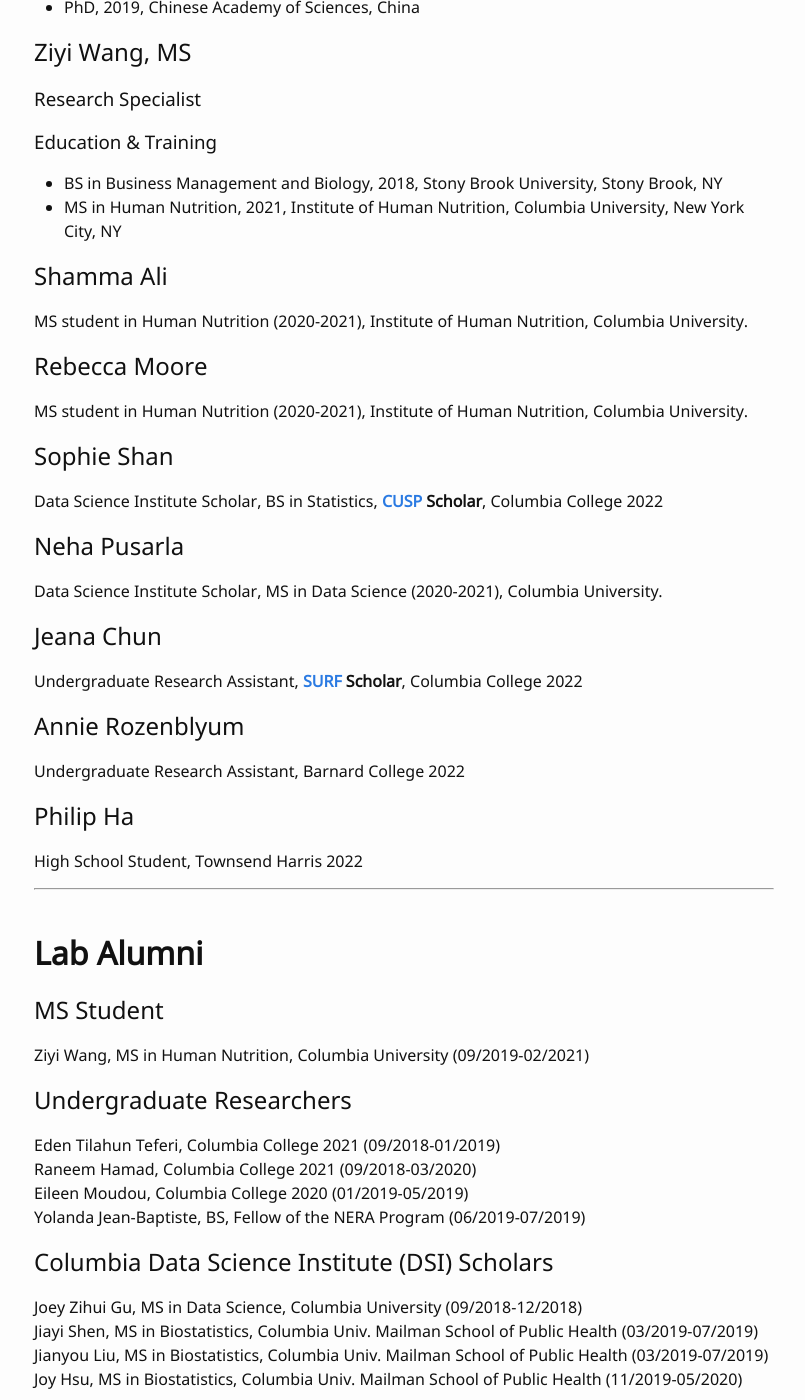
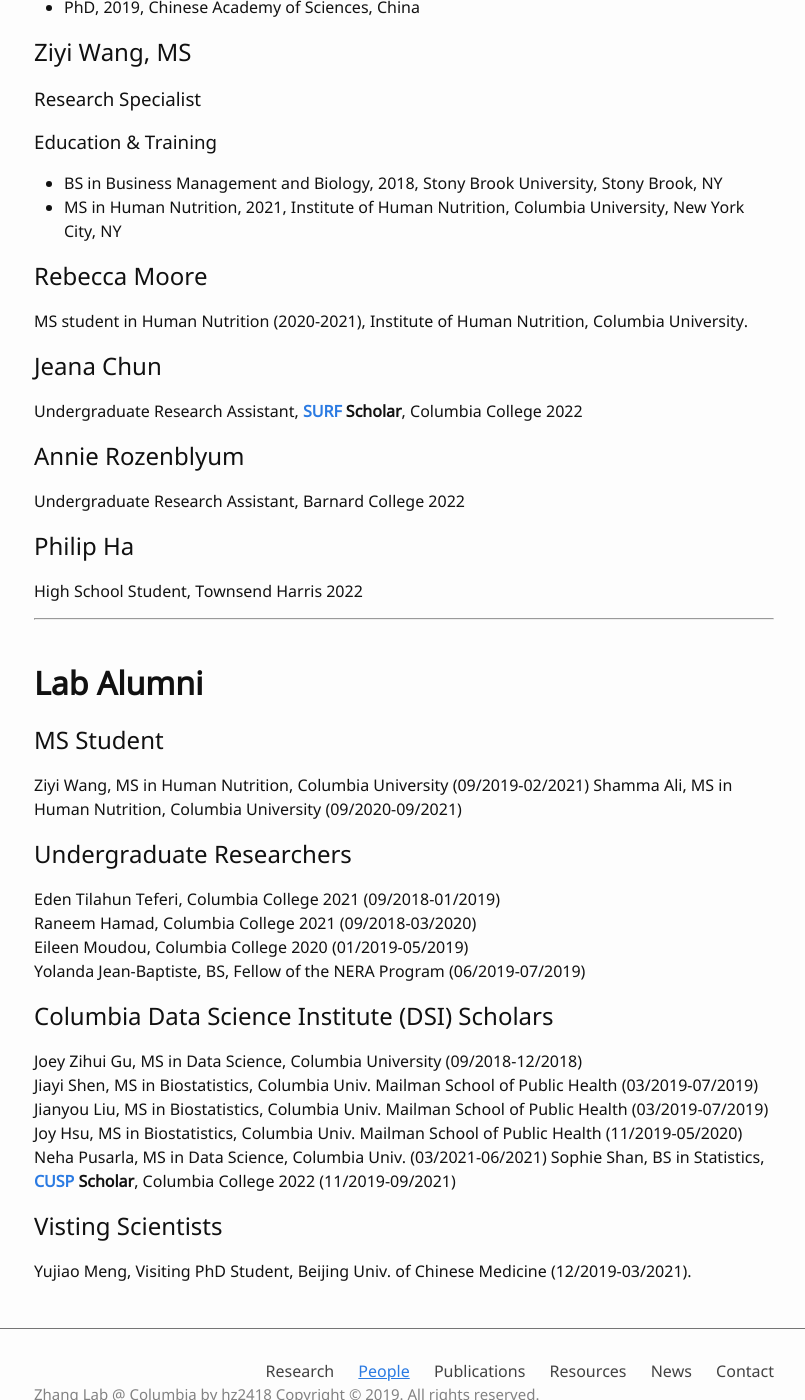
Before and after one commit to hanruizhang/zhanglab, a Jekyll site: the page built from 2_People.md, in a window 1280 px wide and 1400 px high, scrolled down 2469 px. Shown: the whole window, without its empty margins (236-1041 px from the left). Built offline with Jekyll 4.4.1, drawn with Linux system fonts in a browser that asks for light colours; comment, search, counter and statistics services are not loaded.

Commit message:
Update 2_People.md

```diff
--- a/2_People.md
+++ b/2_People.md
@@ -81,17 +81,8 @@
 - BS in Business Management and Biology, 2018, Stony Brook University, Stony Brook, NY
 - MS in Human Nutrition, 2021, Institute of Human Nutrition, Columbia University, New York City, NY
 
-## Shamma Ali
-#### MS student in Human Nutrition (2020-2021), Institute of Human Nutrition, Columbia University.
-
 ## Rebecca Moore
 #### MS student in Human Nutrition (2020-2021), Institute of Human Nutrition, Columbia University.
-
-## Sophie Shan
-#### Data Science Institute Scholar, BS in Statistics, **[CUSP](https://www.cc-seas.columbia.edu/scholars) Scholar**, Columbia College 2022
-
-## Neha Pusarla
-#### Data Science Institute Scholar, MS in Data Science (2020-2021), Columbia University.
 
 ## Jeana Chun
 #### Undergraduate Research Assistant, **[SURF](http://www.columbia.edu/cu/biology/ug/surf/) Scholar**, Columbia College 2022
@@ -108,6 +99,7 @@
 # **Lab Alumni**
 ## MS Student
 Ziyi Wang, MS in Human Nutrition, Columbia University (09/2019-02/2021)
+Shamma Ali, MS in Human Nutrition, Columbia University (09/2020-09/2021)
 
 ## Undergraduate Researchers
 Eden Tilahun Teferi, Columbia College 2021 (09/2018-01/2019)
@@ -120,6 +112,8 @@
 Jiayi Shen, MS in Biostatistics, Columbia Univ. Mailman School of Public Health (03/2019-07/2019)
 Jianyou Liu, MS in Biostatistics, Columbia Univ. Mailman School of Public Health (03/2019-07/2019)
 Joy Hsu, MS in Biostatistics, Columbia Univ. Mailman School of Public Health (11/2019-05/2020)
+Neha Pusarla, MS in Data Science, Columbia Univ. (03/2021-06/2021)
+Sophie Shan, BS in Statistics, **[CUSP](https://www.cc-seas.columbia.edu/scholars) Scholar**, Columbia College 2022 (11/2019-09/2021)
 
 ## Visting Scientists
 Yujiao Meng, Visiting PhD Student, Beijing Univ. of Chinese Medicine (12/2019-03/2021).
```
